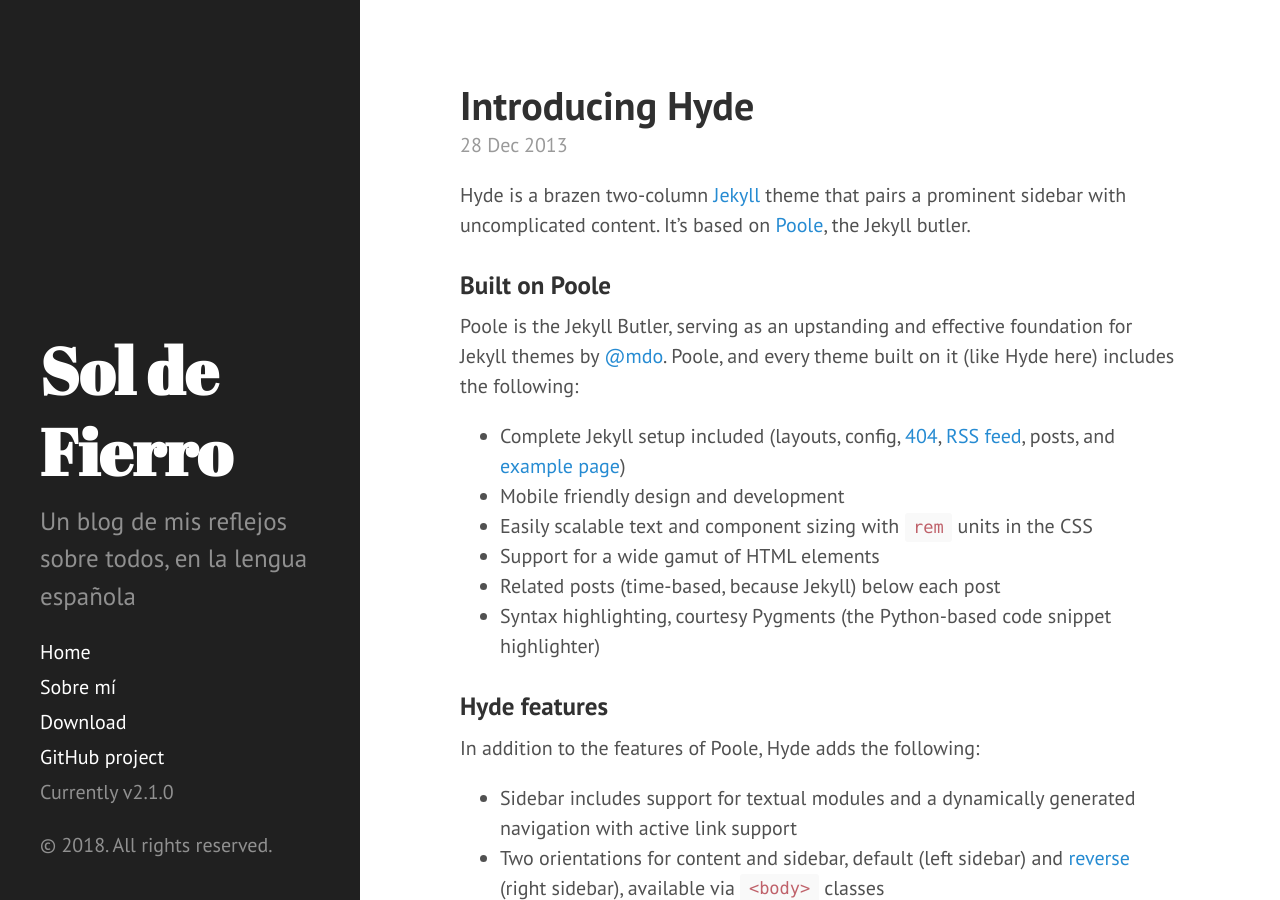
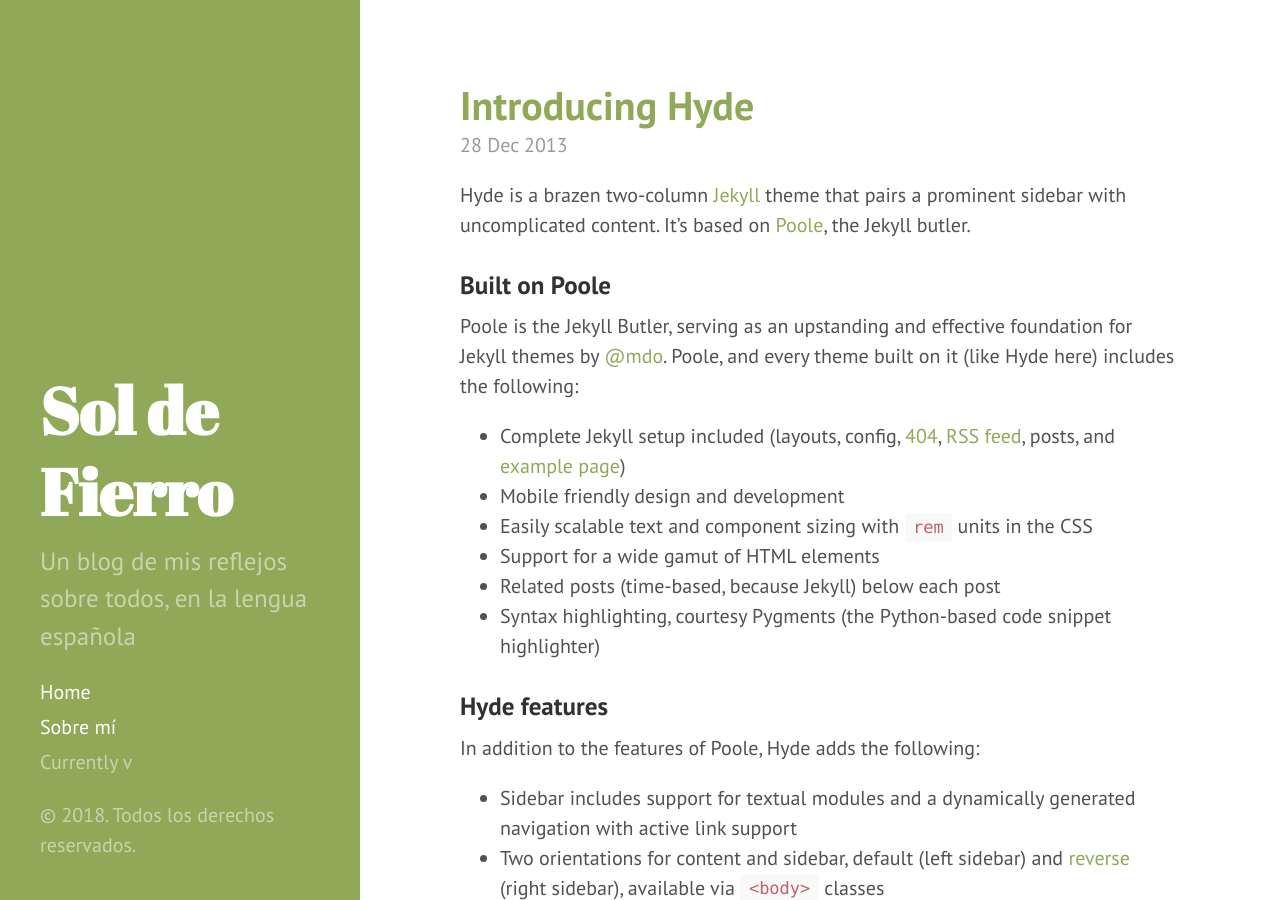
Before and after one commit to soldefierro/soldefierro.github.io, a Jekyll site: the page built from index.html, in a window 1280 px wide and 900 px high. Built offline with Jekyll 4.4.1, drawn with Linux system fonts in a browser that asks for light colours; Markdown is read by kramdown in place of the engine named in the settings; the list of posts is cut into pages by our own code.

Commit message:
Los colores??

```diff
--- a/_config.yml
+++ b/_config.yml
@@ -1,6 +1,6 @@
 # Dependencies
 markdown:         redcarpet
-highlighter:      pygments
+highlighter:      rouge
 
 # Permalinks
 permalink:        pretty
@@ -18,9 +18,3 @@
   url:            https://twitter.com/mdo
 
 paginate:         5
-
-# Custom vars
-version:          2.1.0
-
-github:
-  repo:           https://github.com/soldefierro/soldefierro.github.io
--- a/_includes/sidebar.html
+++ b/_includes/sidebar.html
@@ -26,11 +26,9 @@
         {% endif %}
       {% endfor %}
 
-      <a class="sidebar-nav-item" href="{{ site.github.repo }}/archive/v{{ site.version }}.zip">Download</a>
-      <a class="sidebar-nav-item" href="{{ site.github.repo }}">GitHub project</a>
       <span class="sidebar-nav-item">Currently v{{ site.version }}</span>
     </nav>
 
-    <p>&copy; {{ site.time | date: '%Y' }}. All rights reserved.</p>
+    <p>&copy; {{ site.time | date: '%Y' }}. Todos los derechos reservados.</p>
   </div>
 </div>
--- a/_layouts/default.html
+++ b/_layouts/default.html
@@ -3,7 +3,7 @@
 
   {% include head.html %}
 
-  <body>
+  <body class="theme-base-0b">
 
     {% include sidebar.html %}
 
```
